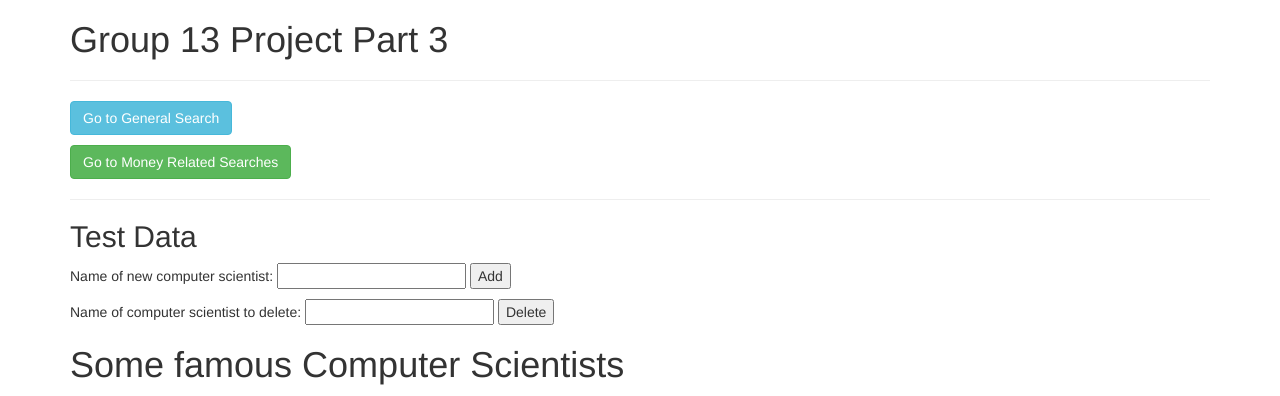
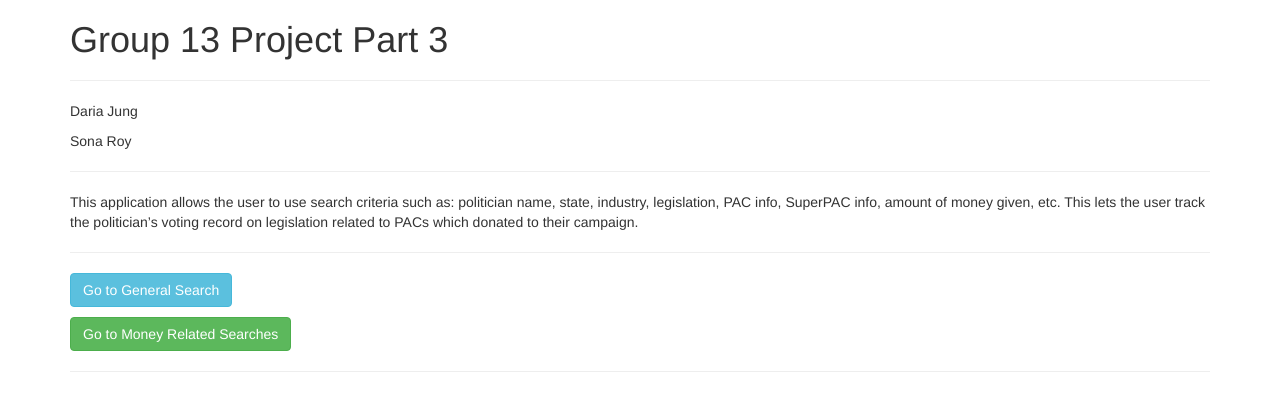
Before and after one commit to dariajung/cs4111-g13, a Flask app: page / in a window 1280 px wide. Shown: the top 396 px of the page. Run offline with Flask 2, Linux system fonts and the light colour scheme; data that the repository does not hold is empty; parts of the project's set-up code (start-up, migrations or seed data) failed here and were passed over; some libraries are stand-ins or nearby versions.

Commit message:
allow people to search for legislation by name

```diff
--- a/webserver/server.py
+++ b/webserver/server.py
@@ -281,6 +281,7 @@ def call_recache():
   pac_ids = []
   spac_names = []
   industries = []
+  legislation = []
 
   # everything in the cache expires after 300 seconds
 
@@ -345,6 +346,16 @@ def call_recache():
 
   cache.set('industries', industries, timeout=300)
 
+  # get legislation names
+  cursor = g.conn.execute("SELECT l.name FROM legislation l")
+
+  for result in cursor:
+    legislation.append(result)
+
+  cursor.close()
+
+  cache.set('legislation', legislation, timeout=300)
+
 
 # TODO: Check user input
 @app.route('/search')
@@ -356,12 +367,14 @@ def search():
   pac_ids = []
   spac_names = []
   industries = []
+  legislation = []
 
   if (cache.get("politicians") is None
       or cache.get("states") is None
       or cache.get("pac_names") is None
       or cache.get("pac_ids") is None
-      or cache.get ("spac_ids" is None)):
+      or cache.get("spac_names" is None)
+      or cache.get("legislation" is None)):
     call_recache()
 
   results_politicians = cache.get("politicians")
@@ -370,6 +383,7 @@ def search():
   pac_ids = cache.get('pac_ids')
   spac_names = cache.get('spac_names')
   industries = cache.get('industries')
+  legislation = cache.get('legislation')
 
   return render_template("search.html",
                             politicians=results_politicians
@@ -377,7 +391,8 @@ def search():
                             , pac_names=pac_names
                             , pac_ids=pac_ids
                             , spac_names=spac_names
-                            , industries=industries)
+                            , industries=industries
+                            , legislation=legislation)
 
 @app.route('/money_search')
 def money_search():
@@ -387,13 +402,15 @@ def money_search():
   pac_ids = []
   spac_names = []
   industries = []
+  legislation = []
 
   if (cache.get("politicians") is None
       or cache.get("states") is None
       or cache.get("pac_names") is None
       or cache.get("pac_ids") is None
-      or cache.get("spac_ids" is None)
-      or cache.get("industries") is None):
+      or cache.get("spac_names") is None
+      or cache.get("industries") is None
+      or cache.get("legislation" is None)):
     call_recache()
 
   results_politicians = cache.get("politicians")
@@ -402,6 +419,7 @@ def money_search():
   pac_ids = cache.get('pac_ids')
   spac_names = cache.get('spac_names')
   industries = cache.get('industries')
+  legislation = cache.get('legislation')
 
   return render_template("money_search.html",
                             politicians=results_politicians
@@ -409,7 +427,8 @@ def money_search():
                             , pac_names=pac_names
                             , pac_ids=pac_ids
                             , spac_names=spac_names
-                            , industries=industries)
+                            , industries=industries
+                            , legislation=legislation)
 
 @app.route('/error')
 def display_error():
@@ -567,6 +586,32 @@ def search_spac():
   cursor.close() # import to make sure no SQL injection
 
   return render_template("search_results.html", spac_data = results)
+
+# search for legislation by name
+@app.route('/search_legislation', methods=['GET'])
+def search_legislation():
+  query = request.args.get('query') # TODO: do validation on query
+
+  # check for malicious intent
+  if not is_query_safe(query):
+    msg = 'Stop trying to alter the database!'
+    return render_template('error.html', error_msg=msg)
+
+  print 'search/legislation'
+  print query
+
+  cursor = g.conn.execute("""SELECT p.name, legislation.name, legislation.passed
+                              FROM legislation, politicians p, p_sponsors s
+                              WHERE legislation.name = %s AND s.legislation_name = %s AND s.p_sponsor_name = p.name""", query, query)
+  results = []
+
+  for result in cursor:
+    results.append(result)
+
+  cursor.close() # import to make sure no SQL injection
+
+  return render_template("search_results.html", legislation_data = results)
+
 
 # search for money from PACs for specified politician
 @app.route('/search_money_from_pacs', methods=['GET'])
--- a/webserver/templates/index.html
+++ b/webserver/templates/index.html
@@ -5,19 +5,28 @@
   <h1>Group 13 Project Part 3</h1>
   <hr>
 
+  <p>Daria Jung</p>
+  <p>Sona Roy</p>
+
+  <hr>
+
+  <p>This application allows the user to use search criteria such as: politician name, state, industry, legislation, PAC info, SuperPAC info, amount of money given, etc. This lets the user track the politician’s voting record on legislation related to PACs which donated to their campaign.</p>
+
+  <hr>
+
   <p><a href="search" class="btn btn-info">Go to General Search</a></p>
   <p><a href="money_search" class="btn btn-success">Go to Money Related Searches</a></p>
 
   <hr>
 
-  <h2>Test Data</h2>
+  <!-- <h2>Test Data</h2>
 
   <form method="POST" action="/add">
   <p>Name of new computer scientist: <input type="text" name="name"> <input type="submit" value="Add"></p>
-  </form>
+  </form> -->
 
   <!-- Implement Delete -->
-  <form method="POST" action="/delete/test">
+  <!-- <form method="POST" action="/delete/test">
   <p>Name of computer scientist to delete: <input type="text" name="name"> <input type="submit" value="Delete"></p>
   </form>
 
@@ -28,6 +37,6 @@
       {% for n in data %}
       <div>{{n}}</div>
       {% endfor %}
-    </div>
+    </div> -->
 
 </div>
```
Also changed, not shown: webserver/templates/money_search.html (+14 -1 lines), webserver/templates/search_results.html (+13 -0 lines).
